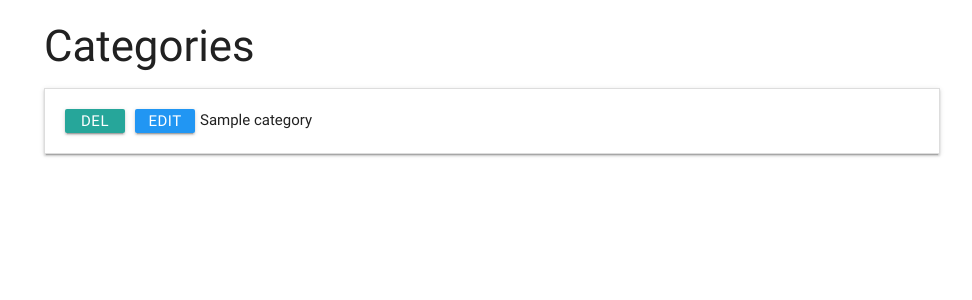
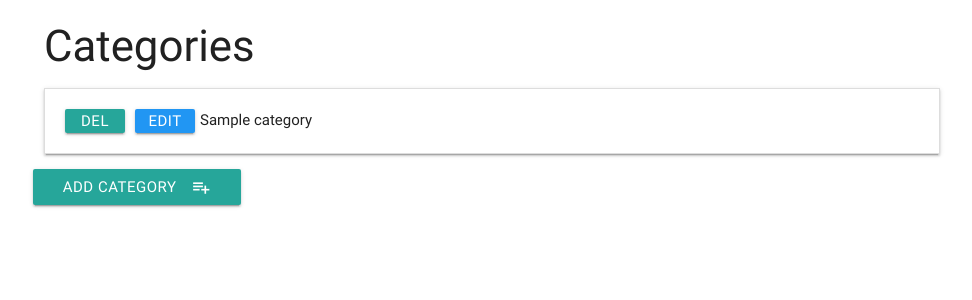
Before and after one commit to josep-pujol/learning_task-manager, a Flask app: page /get_categories in a window 1280 px wide. Shown: the top 300 px of the page, without its empty margins (148-1120 px from the left). Run offline with Flask 2, Linux system fonts and the light colour scheme; a database or web service that is not in the repository returns one stand-in record (values such as "Sample title"); some libraries are stand-ins or nearby versions.

Commit message:
finished functionality to add categories

```diff
--- a/templates/categories.html
+++ b/templates/categories.html
@@ -18,5 +18,10 @@
         {% endfor %}
     </ul>
 </div>
+<div class="row">
+    <a href="{{url_for('add_category')}}" class="waves-effect waves-light btn">
+        <i class="material-icons right">playlist_add</i>Add Category
+    </a>
+</div>
 
 {% endblock %}
```
